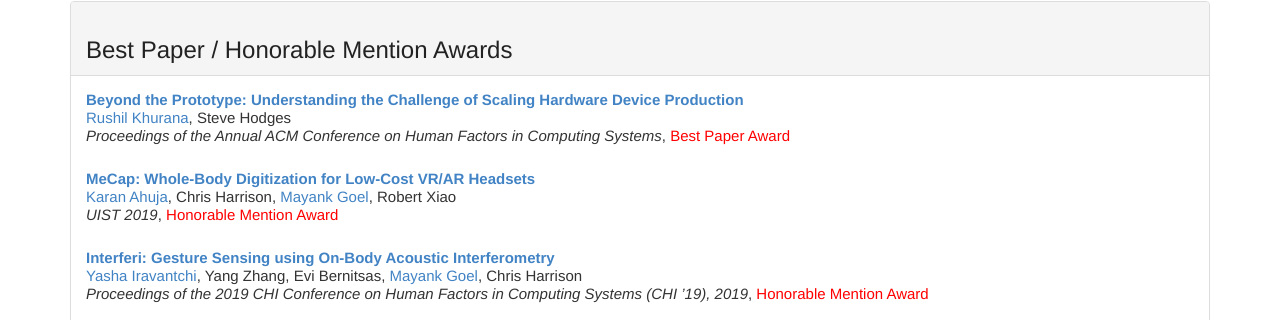
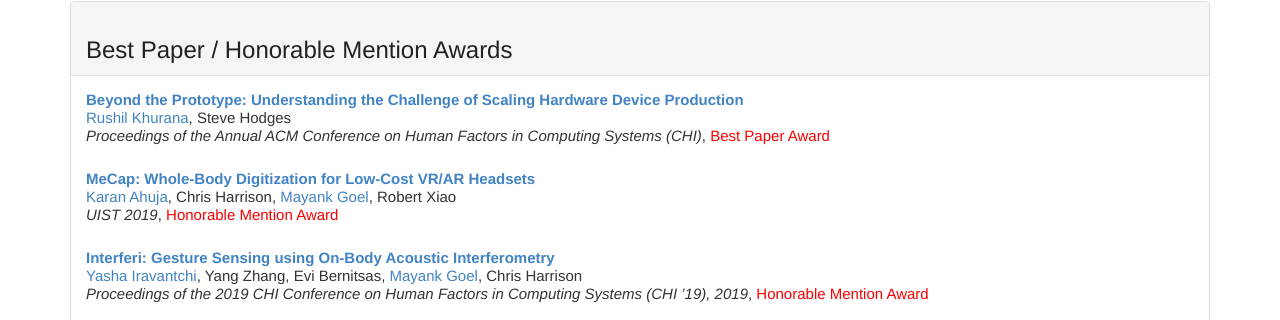
Before and after one commit to cmusmashlab/cmusmashlab.github.io, a Jekyll site: the page built from awards/index.html, in a window 1280 px wide. Shown: the part 723-1043 px from the top of the page. Built offline with Jekyll 4.4.1, drawn with Linux system fonts in a browser that asks for light colours; nearby versions of some CDN libraries; some web fonts are replaced.

Commit message:
Added conference abbreviations

```diff
--- a/_publications/btp.md
+++ b/_publications/btp.md
@@ -20,7 +20,7 @@
 citation: 'Rushil Khurana, and Steve Hodges. 2020. Beyond the Prototype: Understanding the Challenge of Scaling Hardware Device Production. Proceedings of the Annual ACM Conference on Human
   Factors in Computing Systems.'
 conference: Proceedings of the Annual ACM Conference on Human Factors in Computing
-  Systems
+  Systems (CHI)
 date: '2020-04-12'
 image: /images/pubs/btp.png
 name: Beyond the Prototype
--- a/resources/gen_pub.py
+++ b/resources/gen_pub.py
@@ -54,9 +54,9 @@
 
 def editPaperVenue():
 	conferences = {"IMWUT": "Proceedings of the ACM on Interactive, Mobile, Wearable, and Ubiquitous Technologies (IMWUT)",
-               "ISWC": "Proceedings of the ACM International Symposium on Wearable Computers",
-               "CHI": "Proceedings of the Annual ACM Conference on Human Factors in Computing Systems",
-               "UIST": "Proceedings of the Annual ACM Symposium on User Interface Software and Technology",
+               "ISWC": "Proceedings of the ACM International Symposium on Wearable Computers (ISWC)",
+               "CHI": "Proceedings of the Annual ACM Conference on Human Factors in Computing Systems (CHI)",
+               "UIST": "Proceedings of the Annual ACM Symposium on User Interface Software and Technology (UIST)",
                }
 	print ('Enter the name of the conference or journal below. If it is one of the places in this list, then you can use the short name too. No need to add the year right now.\n')
 	for conference in conferences:
```
Also changed, not shown: _publications/dv.md (+1 -1 lines), _publications/eyesonroad.md (+1 -1 lines), _publications/fitbyte.md (+1 -1 lines), _publications/mh_support_strategies.md (+1 -1 lines).
